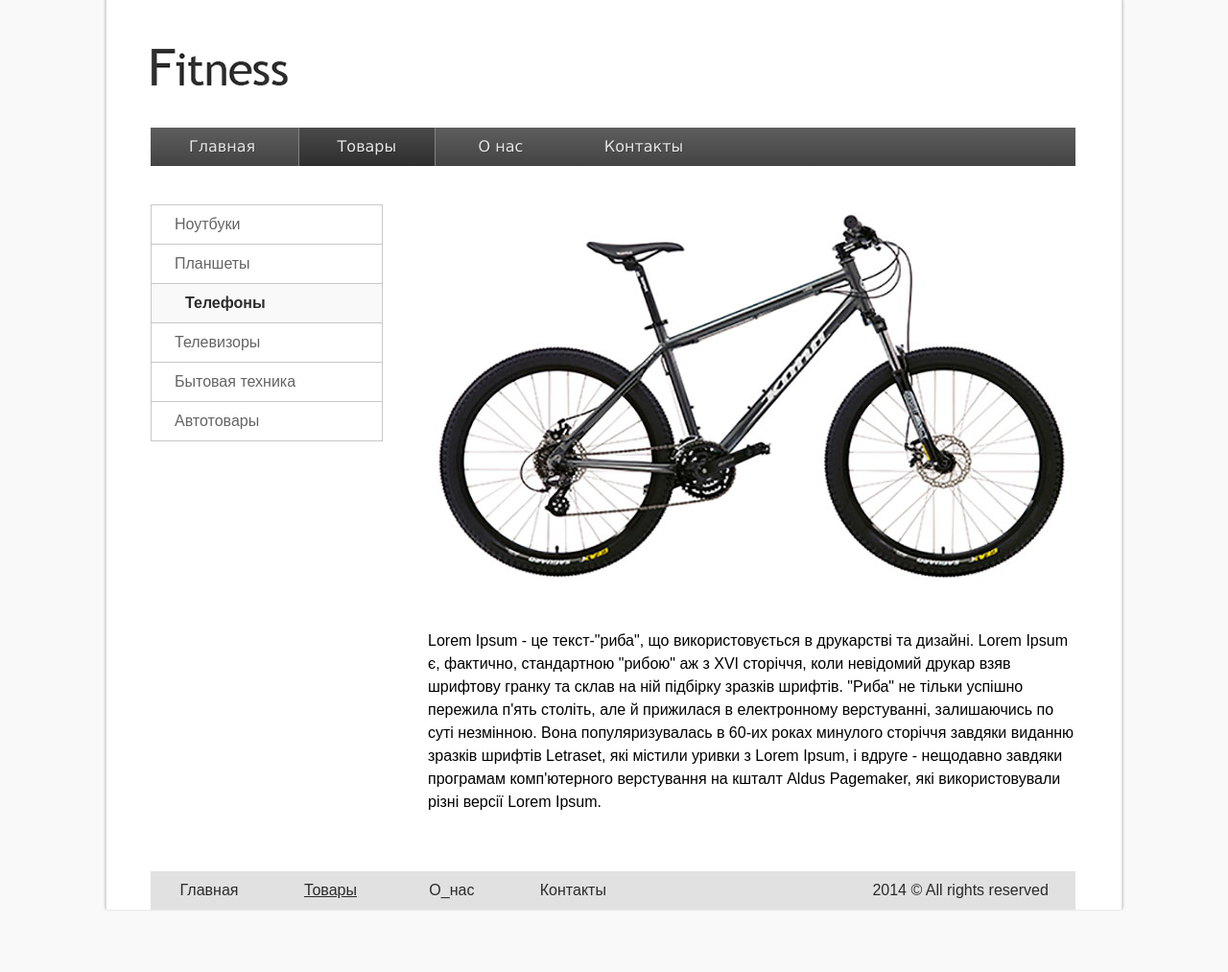
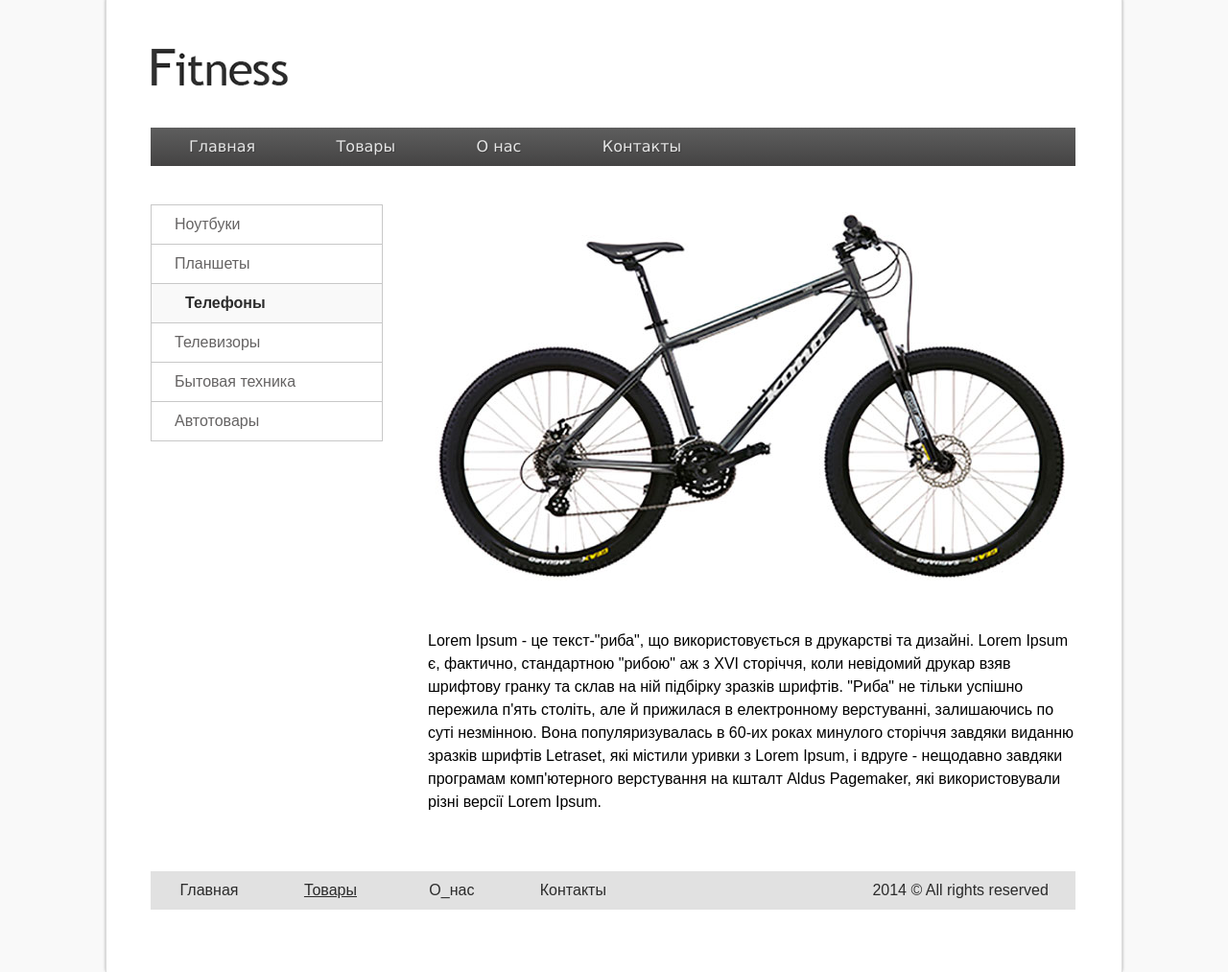
Before and after one commit to constantinepustovoy/hw3, a plain HTML site: page index.html in a window 1280 px wide. Shown: the whole page at 96% size. Drawn offline with Linux system fonts and the light colour scheme.

Commit message:
version 4

```diff
--- a/css/style.css
+++ b/css/style.css
@@ -17,7 +17,7 @@ body{
 	margin: 0 auto;
 	border-right: 1px solid #dbdbdb;
 	border-left: 1px solid #dbdbdb;
-	padding: 0px 48px 0px 46px;
+	padding: 0px 48px 5px 46px;
 	box-sizing: border-box;
 	padding-top: 50px;
 	-webkit-box-shadow: 0px -1px 3px 0px rgba(0,0,0,0.3);
@@ -60,14 +60,6 @@ header{
 	vertical-align: middle;
 	font-family: "Verdana", sans-serif;
 	text-align: -webkit-match-parent;
-}
-
-.main_list li a.active{
-	background: -moz-linear-gradient(90deg, #2e2e2e 0%, #4a4a4a 100%);
-	background: -webkit-linear-gradient(90deg, #2e2e2e 0%, #4a4a4a 100%);
-	background: -ms-linear-gradient(90deg, #2e2e2e 0%, #4a4a4a 100%);
-	border-right: 1px solid #838383;
-	border-left: 1px solid #838383;
 }
 
 .main_list li a:hover{
```
